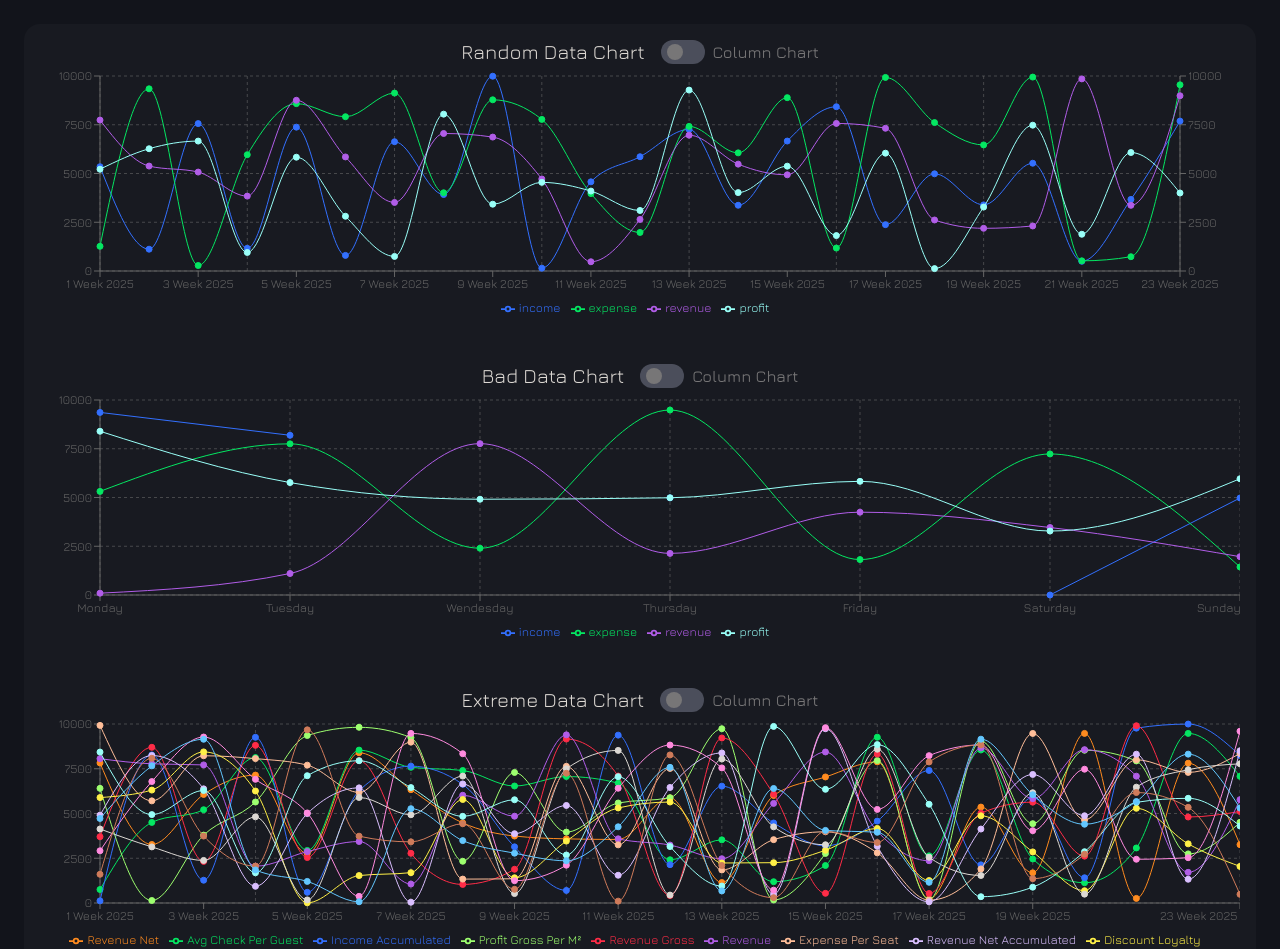
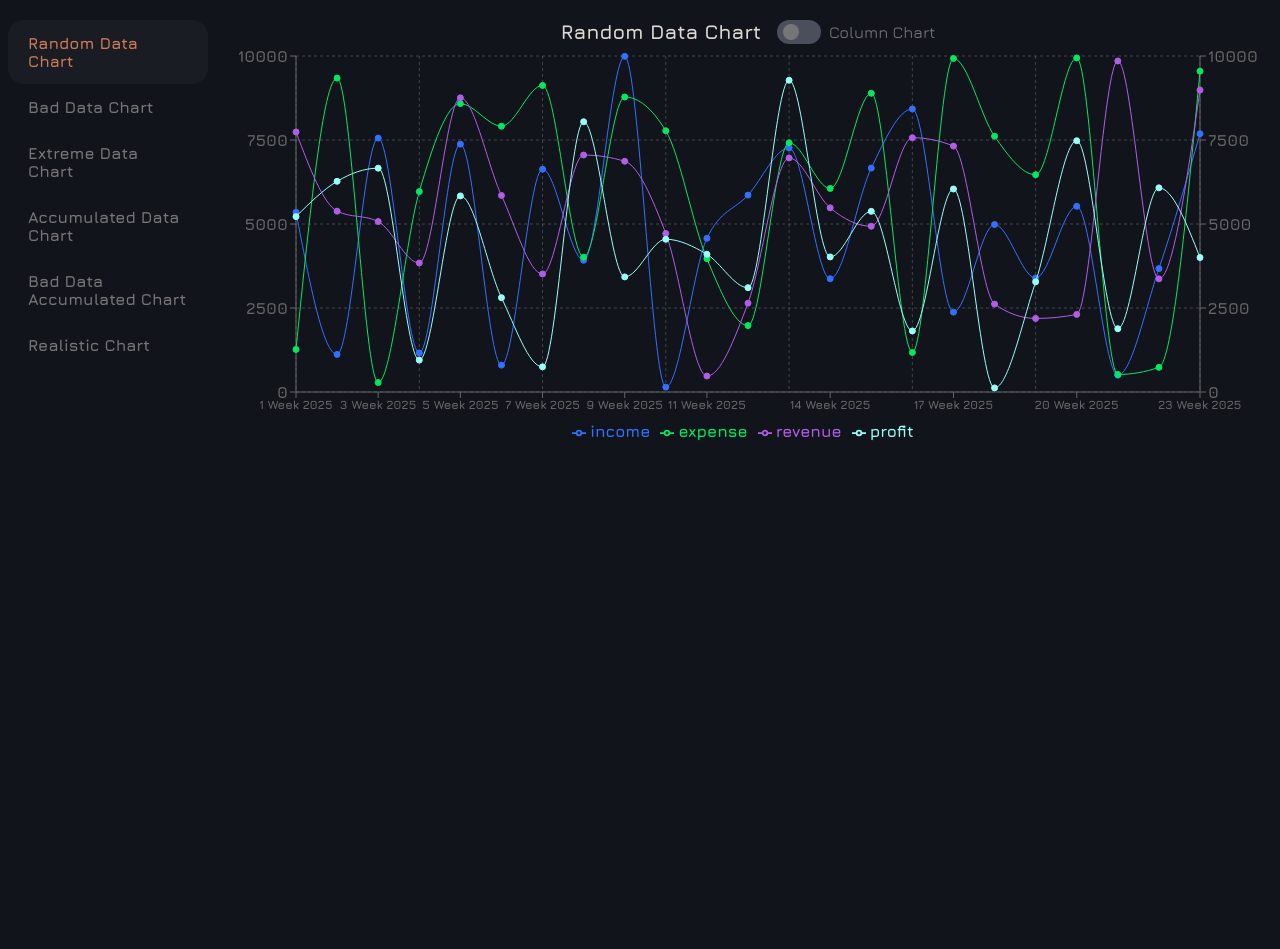
Before and after one commit to toqaewa/ui-kit-sandbox, a React (Create React App) app: page / in a window 1280 px wide. Shown: the top 949 px of the page. After the commit the page ends 800 px from the top, so only its background shows below. Built offline with nearby package versions, Linux system fonts and the light colour scheme.

Commit message:
feat: routing + ui enhancements

```diff
--- a/package.json
+++ b/package.json
@@ -13,6 +13,7 @@
     "@types/react-dom": "^19.1.5",
     "react": "^19.1.0",
     "react-dom": "^19.1.0",
+    "react-router-dom": "^7.6.0",
     "react-scripts": "5.0.1",
     "recharts": "^2.15.3",
     "typescript": "^4.9.5",
--- a/src/App.tsx
+++ b/src/App.tsx
@@ -1,5 +1,8 @@
 import React from 'react';
 import './App.css';
+import { BrowserRouter as Router } from 'react-router-dom';
+import Sidebar from './Sidebar/Sidebar';
+import { Tab } from "./Sidebar/sidebarTypes";
 import BadDataChart from './Charts/BadDataChart';
 import RandomDataChart from './Charts/RandomDataChart';
 import ExtremeDataChart from './Charts/ExtremeDataChart';
@@ -8,16 +11,41 @@ import BadDataAccumulatedChart from './Charts/BadDataAccumulatedChart';
 import RealisticChart from './Charts/RealisticChart';
 
 function App() {
+  const tabs: Tab[] = [
+    {
+      id: "RandomDataChart",
+      label: "Random Data Chart",
+      content: <RandomDataChart />,
+    },
+    {
+      id: "BadDataChart",
+      label: "Bad Data Chart",
+      content: <BadDataChart />,
+    },
+    {
+      id: "ExtremeDataChart",
+      label: "Extreme Data Chart",
+      content: <ExtremeDataChart />,
+    },
+    {
+      id: "AccumulatedDataChart",
+      label: "Accumulated Data Chart",
+      content: <AccumulatedDataChart />,
+    },
+    {
+      id: "BadDataAccumulatedChart",
+      label: "Bad Data Accumulated Chart",
+      content: <BadDataAccumulatedChart />,
+    },
+    {
+      id: "RealisticChart",
+      label: "Realistic Chart",
+      content: <RealisticChart />,
+    },
+  ];
   return (
     <div className="App">
-      <div className='bg'>
-        <RandomDataChart />
-        <BadDataChart />
-        <ExtremeDataChart />
-        <AccumulatedDataChart />
-        <BadDataAccumulatedChart />
-        <RealisticChart />
-      </div>
+      <Router><Sidebar tabs={tabs} /></Router>
     </div>
   );
 }
--- a/src/Charts/AccumulatedDataChart.tsx
+++ b/src/Charts/AccumulatedDataChart.tsx
@@ -44,7 +44,7 @@ const data = generateRealisticAccumulatedData(23);
 function AccumulatedDataChart() {
     const [isColumnChart, setIsColumnChart] = useState(false);
     return (
-        <div style={{ width: '100%', height: 300, display: "flex", flexDirection:"column", alignItems: "center" }}>
+        <div className='bg'>
             <div style={{display: "flex", gap: 16}}>
                 <span className='title'>Accumulated Data Chart</span>
                 <Toggle
@@ -55,7 +55,7 @@ function AccumulatedDataChart() {
             </div>
             {
                 isColumnChart ? (
-                    <ResponsiveContainer>
+                    <ResponsiveContainer height={420} width="100%">
                         <BarChart
                             data={data}
                             margin={{
@@ -84,7 +84,7 @@ function AccumulatedDataChart() {
                         </BarChart>
                     </ResponsiveContainer>
                 ) : (
-                    <ResponsiveContainer>
+                    <ResponsiveContainer height={420} width="100%">
                         <AreaChart
                             data={data}
                             margin={{
--- a/src/Charts/BadDataAccumulatedChart.tsx
+++ b/src/Charts/BadDataAccumulatedChart.tsx
@@ -61,7 +61,7 @@ function BadDataAccumulatedChart() {
       </div>
       {
         isColumnChart ? (
-          <ResponsiveContainer>
+          <ResponsiveContainer height={420} width="100%">
               <BarChart
                       data={badData}
                       margin={{
@@ -91,7 +91,7 @@ function BadDataAccumulatedChart() {
               </ResponsiveContainer>
         ) : (
           nullsConnected ? (
-            <ResponsiveContainer>
+            <ResponsiveContainer height={420} width="100%">
             <AreaChart
                     data={badData}
                     margin={{
@@ -120,7 +120,7 @@ function BadDataAccumulatedChart() {
                 </AreaChart>
             </ResponsiveContainer>
           ) : (
-            <ResponsiveContainer>
+            <ResponsiveContainer height={420} width="100%">
             <AreaChart
                     data={badData}
                     margin={{
--- a/src/Charts/BadDataChart.tsx
+++ b/src/Charts/BadDataChart.tsx
@@ -81,7 +81,7 @@ function BadDataChart() {
             </div>
             {
                 isColumnChart ? (
-                    <ResponsiveContainer>
+                    <ResponsiveContainer height={420} width="100%">
                         <BarChart
                             data={badData}
                             margin={{
@@ -110,7 +110,7 @@ function BadDataChart() {
                         </BarChart>
                     </ResponsiveContainer>
                 ) : (
-                    <ResponsiveContainer>
+                    <ResponsiveContainer height={420} width="100%">
                         <LineChart
                             data={badData}
                             margin={{
--- a/src/Charts/Chart.css
+++ b/src/Charts/Chart.css
@@ -1,3 +1,14 @@
+.bg {
+    background: #181a21;
+    /* width: 100%; */
+    display: flex;
+    flex-direction: column;
+    gap: 24px;
+    padding: 16px;
+    border-radius: 16px;
+    margin: 24px;
+  }
+
 .title {
     color: #DCD8D3;
     font-size: 20px;
--- a/src/Charts/ExtremeDataChart.tsx
+++ b/src/Charts/ExtremeDataChart.tsx
@@ -80,7 +80,7 @@ function ExtremeDataChart() {
       </div>
       {
         isColumnChart ? (
-          <ResponsiveContainer>
+          <ResponsiveContainer height={420} width="100%">
             <BarChart
                 data={data}
                 margin={{
@@ -119,7 +119,7 @@ function ExtremeDataChart() {
             </BarChart>
         </ResponsiveContainer>
         ) : (
-          <ResponsiveContainer>
+          <ResponsiveContainer height={420} width="100%">
             <LineChart
                 data={data}
                 margin={{
--- a/src/Charts/RandomDataChart.tsx
+++ b/src/Charts/RandomDataChart.tsx
@@ -41,7 +41,7 @@ function RandomDataChart() {
             </div>
             {
                 isColumnChart ? (
-                    <ResponsiveContainer>
+                    <ResponsiveContainer height={420} width="100%">
                         <BarChart
                             data={data}
                             margin={{
@@ -72,7 +72,7 @@ function RandomDataChart() {
                         </BarChart>
                     </ResponsiveContainer>
                 ) : (
-                    <ResponsiveContainer>
+                    <ResponsiveContainer height={420} width="100%">
                         <LineChart
                             data={data}
                             margin={{
--- a/src/Charts/RealisticChart.tsx
+++ b/src/Charts/RealisticChart.tsx
@@ -132,7 +132,7 @@ function RealisticChart() {
       <div style={{display: "flex", gap: 16}}>
         <span className='title'>Realistic Chart</span>
       </div>
-          <ResponsiveContainer>
+          <ResponsiveContainer height={420} width="100%">
             <ComposedChart
                 data={data}
                 margin={{
--- /dev/null
+++ b/src/Sidebar/Sidebar.css
@@ -0,0 +1,36 @@
+.sidebar {
+  display: flex;
+  height: 100vh;
+  font-size: 16px;
+  font-weight: 700;
+  width: 100%;
+}
+
+.sidebar-tabs {
+  width: 200px;
+  padding: 20px 8px;
+}
+
+.sidebar-tab {
+  padding: 14px 20px;
+  cursor: pointer;
+  transition: background 0.3s;
+  text-align: left;
+}
+
+.sidebar-tab:hover {
+  color: #CF7B5A;
+}
+
+.sidebar-tab.active {
+  background: #1E2027B2;
+  color: #CF7B5A;
+  font-weight: bold;
+  border-radius: 16px;
+}
+
+.sidebar-content {
+  flex: 1;
+  padding: 20px;
+  width: 100%;
+}
--- /dev/null
+++ b/src/Sidebar/Sidebar.tsx
@@ -0,0 +1,52 @@
+import React, { useState, useEffect } from "react";
+import { useLocation, useNavigate } from "react-router-dom";
+import { SidebarProps } from "./sidebarTypes";
+import "./Sidebar.css"
+
+const Sidebar: React.FC<SidebarProps> = ({ tabs }) => {
+  const location = useLocation();
+  const navigate = useNavigate();
+
+  const getCurrentTabFromUrl = (): string => {
+    const pathParts = location.pathname.split("/").filter(Boolean);
+    return pathParts[0] || tabs[0]?.id || "";
+  };
+
+  const [activeTab, setActiveTab] = useState<string>(getCurrentTabFromUrl());
+
+  useEffect(() => {
+    const currentTab = getCurrentTabFromUrl();
+    if (currentTab) {
+      setActiveTab(currentTab);
+    }
+  }, [location.pathname]);
+
+  const handleTabClick = (tabId: string): void => {
+    setActiveTab(tabId);
+    navigate(`/${tabId}`);
+  };
+
+  const activeTabData = tabs.find((tab) => tab.id === activeTab);
+
+  return (
+    <div className="sidebar">
+      <div className="sidebar-tabs">
+        {tabs.map((tab) => (
+          <div
+            key={tab.id}
+            className={`sidebar-tab ${activeTab === tab.id ? "active" : ""}`}
+            onClick={() => handleTabClick(tab.id)}
+          >
+            {tab.label}
+          </div>
+        ))}
+      </div>
+
+      <div className="sidebar-content">
+        {activeTabData?.content}
+      </div>
+    </div>
+  );
+};
+
+export default Sidebar;
--- /dev/null
+++ b/src/Sidebar/sidebarTypes.ts
@@ -0,0 +1,11 @@
+export type Tab = {
+    id: string;
+    label: string;
+    content: React.ReactNode;
+  };
+
+  export type SidebarProps = {
+    tabs: Tab[];
+    initialTab?: string;
+    className?: string;
+  };
```
Also changed, not shown: 1 other file (tests, documents, lock files or other folders).
